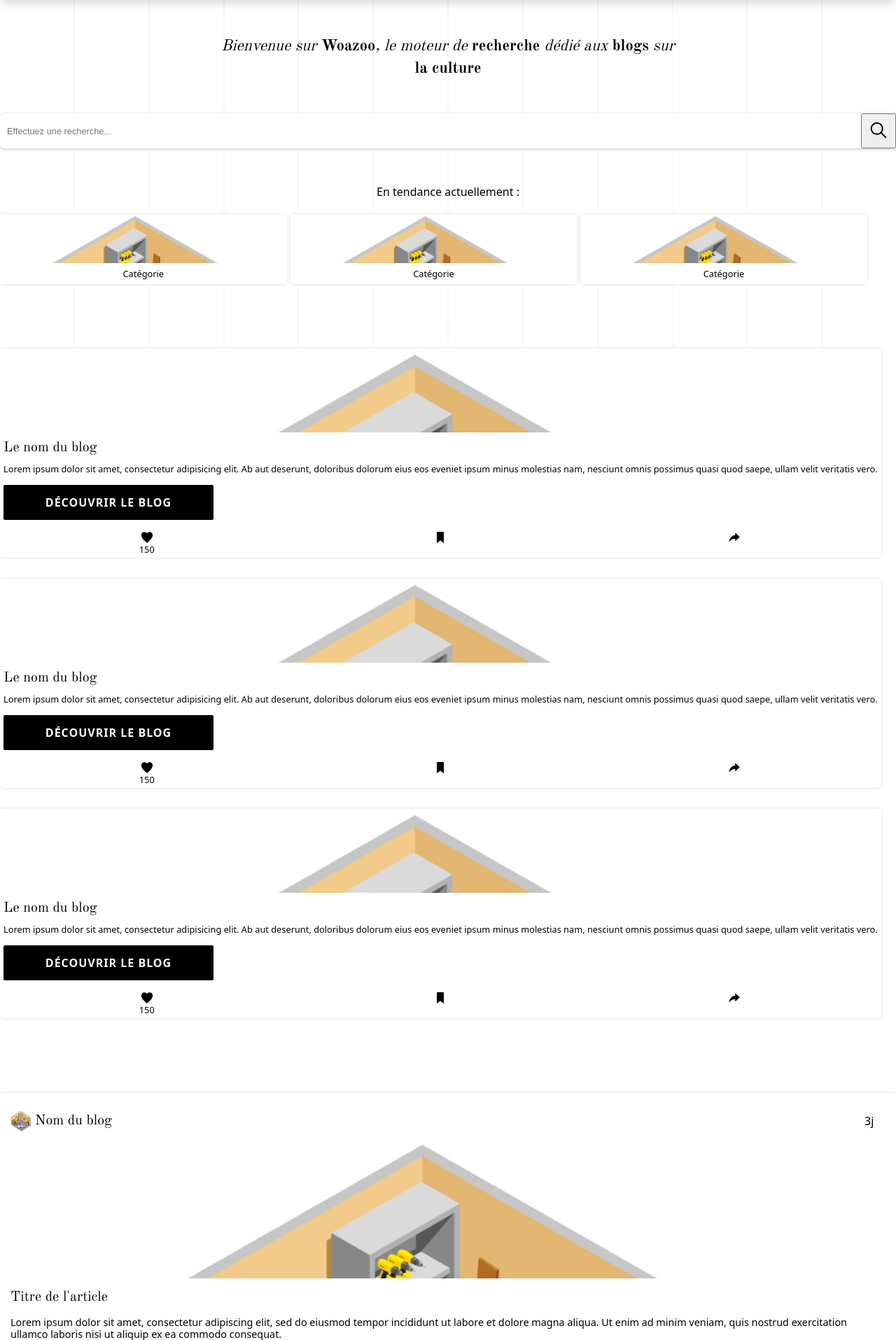
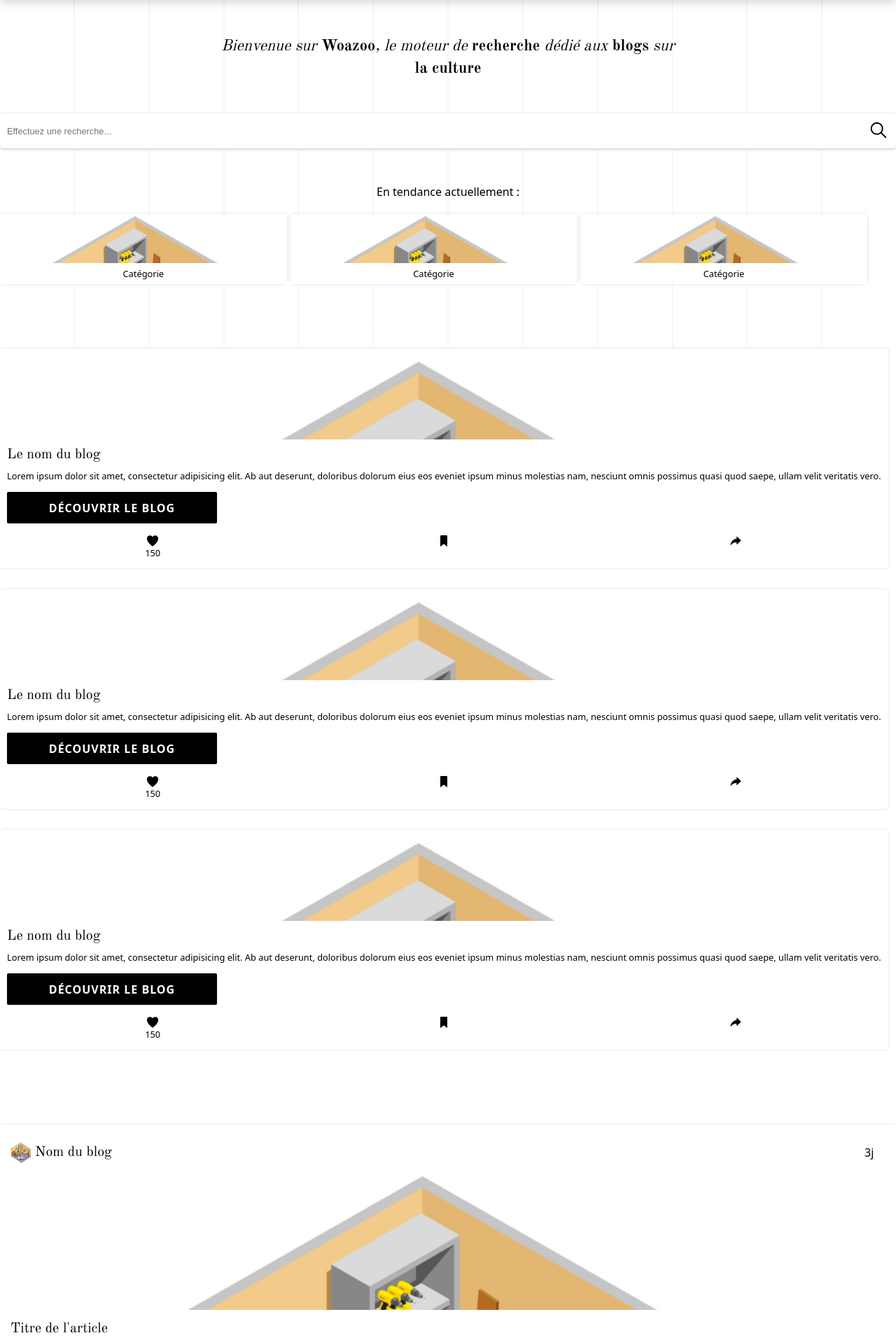
Before and after one commit to aureldvx/woazoo, a Symfony app: template templates/public/homepage.html.twig in a window 1280 px wide. Shown: the part 50-1965 px from the top of the page at 70% size. Run offline with Twig, Linux system fonts and the light colour scheme; the template is opened without the code that fills it, so the values that code supplies are empty; some libraries are stand-ins or nearby versions; some web fonts are replaced.

Commit message:
Modification CSS Home

```diff
--- a/src/Repository/sass/components/_accueil.scss
+++ b/src/Repository/sass/components/_accueil.scss
@@ -46,6 +46,9 @@
             position: absolute;
             right: 0;
             top: 50%;
+            background-color: transparent;
+            border: none;
+            outline: 0;
             width: 50px;
             height: 100%;
             transform: translateY(-50%);
@@ -118,6 +121,7 @@
     border-radius: 5px;
     background-color: $white;
     margin: 15px 0;
+    padding: 10px;
 
     .b-singleBlog__image {
         height: 120px;
@@ -132,13 +136,13 @@
     }
 
     .b-singleBlog__title {
-        margin: 10px 5px;
+        margin: 10px 0;
     }
 
     .b-singleBlog__description {
         font-size: 0.8rem;
         line-height: 125%;
-        margin: 10px 5px;
+        margin: 10px 0;
     }
 
     .b-singleBlog__link {
@@ -146,12 +150,11 @@
         letter-spacing: 1px;
         font-weight: 700;
         font-size: 1rem;
-        margin: 15px 5px;
-        height: 50px;
+        margin: 15px 0;
+        height: 45px;
         display: flex;
         align-items: center;
         justify-content: center;
-        width: 100%;
         max-width: 300px;
     }
 
```
Also changed, not shown: public/css/style.css, public/img/ios-person.svg, 1 other file.
